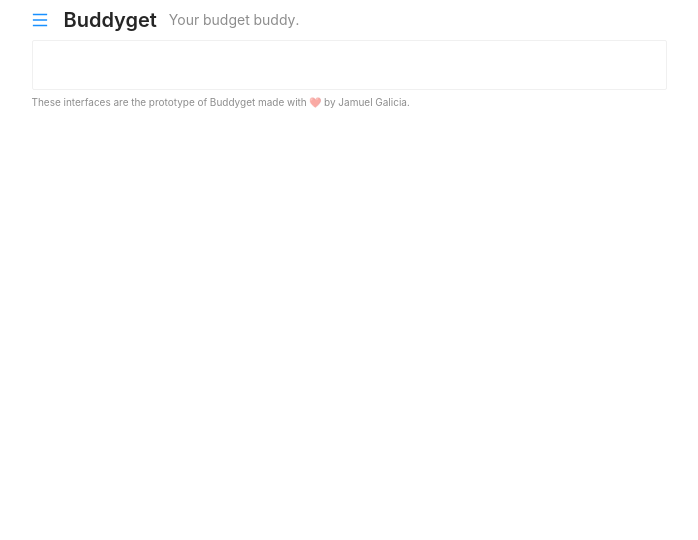
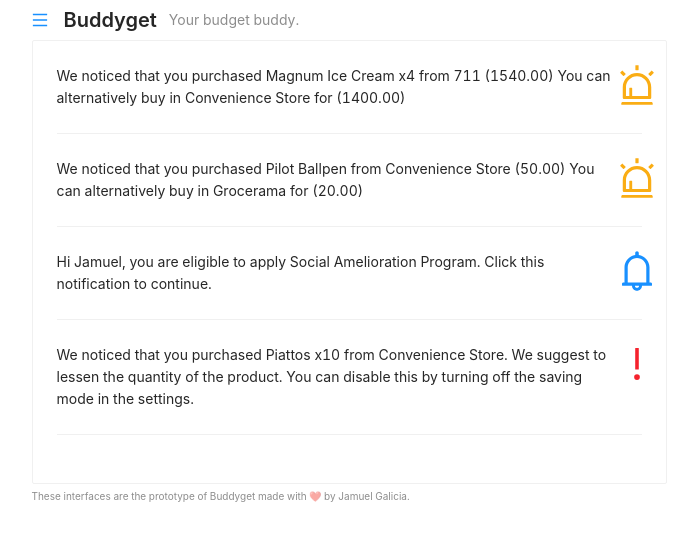
Before and after one commit to jamg26/buddyget-react, a React (Create React App) app: page /notifications in a window 1280 px wide. Shown: the top 540 px of the page, without its empty margins (291-989 px from the left). Built offline with nearby package versions, Linux system fonts and the light colour scheme.

Commit message:
notifications

```diff
--- a/package.json
+++ b/package.json
@@ -3,6 +3,7 @@
   "version": "0.1.0",
   "private": true,
   "dependencies": {
+    "@ant-design/icons": "^4.6.2",
     "@testing-library/jest-dom": "^5.12.0",
     "@testing-library/react": "^11.2.6",
     "@testing-library/user-event": "^12.8.3",
--- a/public/index.html
+++ b/public/index.html
@@ -24,7 +24,7 @@
       work correctly both with client-side routing and a non-root public URL.
       Learn how to configure a non-root public URL by running `npm run build`.
     -->
-    <title>React App</title>
+    <title>Buddyget (Prototype)</title>
   </head>
   <body>
     <noscript>You need to enable JavaScript to run this app.</noscript>
--- a/src/App.js
+++ b/src/App.js
@@ -3,6 +3,7 @@ import Home from "./components/Home";
 import { Row, Col, Card, Typography } from "antd";
 import Header from "./components/Header";
 import Expenses from "./components/Expenses";
+import Notification from "./components/Notifications";
 
 const { Text } = Typography;
 
@@ -16,6 +17,7 @@ const App = (props) => {
             <Card>
               <Route path="/" exact component={Home} />
               <Route path="/expenses" exact component={Expenses} />
+              <Route path="/notifications" exact component={Notification} />
             </Card>
             <Text type="secondary" style={{ fontSize: 10 }}>
               These interfaces are the prototype of Buddyget made with ❤️ by
--- a/src/components/Header.js
+++ b/src/components/Header.js
@@ -53,6 +53,13 @@ const Header = (props) => {
           >
             Expenses
           </Button>
+          <Button
+            type="link"
+            style={{ padding: 0 }}
+            onClick={() => props.history.push("/notifications")}
+          >
+            Notifications
+          </Button>
         </Space>
       </Drawer>
     </>
--- a/src/components/Notifications.js
+++ b/src/components/Notifications.js
@@ -1,3 +1,67 @@
+import { Typography, Divider, Row, Col } from "antd";
+import {
+  AlertOutlined,
+  BellOutlined,
+  ExclamationOutlined,
+} from "@ant-design/icons";
+
+const { Text } = Typography;
+
 const Notification = (props) => {
-  return <></>;
+  return (
+    <>
+      <Row justify="space-between">
+        <Col span={23}>
+          <Text>
+            We noticed that you purchased Magnum Ice Cream x4 from 711 (1540.00)
+            You can alternatively buy in Convenience Store for (1400.00)
+          </Text>
+        </Col>
+        <Col span={1}>
+          <AlertOutlined style={{ fontSize: 40, color: "#faad14" }} />
+        </Col>
+      </Row>
+      <Divider />
+      <Row justify="space-between">
+        <Col span={23}>
+          <Text>
+            We noticed that you purchased Pilot Ballpen from Convenience Store
+            (50.00) You can alternatively buy in Grocerama for (20.00)
+          </Text>
+        </Col>
+        <Col span={1}>
+          <AlertOutlined style={{ fontSize: 40, color: "#faad14" }} />
+        </Col>
+      </Row>
+      <Divider />
+      <Row justify="space-between">
+        <Col span={23}>
+          <Text>
+            Hi Jamuel, you are eligible to apply Social Amelioration Program.
+            Click this notification to continue.
+          </Text>
+        </Col>
+        <Col span={1}>
+          <BellOutlined style={{ fontSize: 40, color: "#1890ff" }} />
+        </Col>
+      </Row>
+      <Divider />
+      <Row justify="space-between">
+        <Col span={23}>
+          <Text>
+            We noticed that you purchased Piattos x10 from Convenience Store. We
+            suggest to lessen the quantity of the product. You can disable this
+            by turning off the saving mode in the settings.
+          </Text>
+        </Col>
+        <Col span={1}>
+          <ExclamationOutlined style={{ fontSize: 40, color: "#f5222d" }} />
+        </Col>
+      </Row>
+
+      <Divider />
+    </>
+  );
 };
+
+export default Notification;
```
